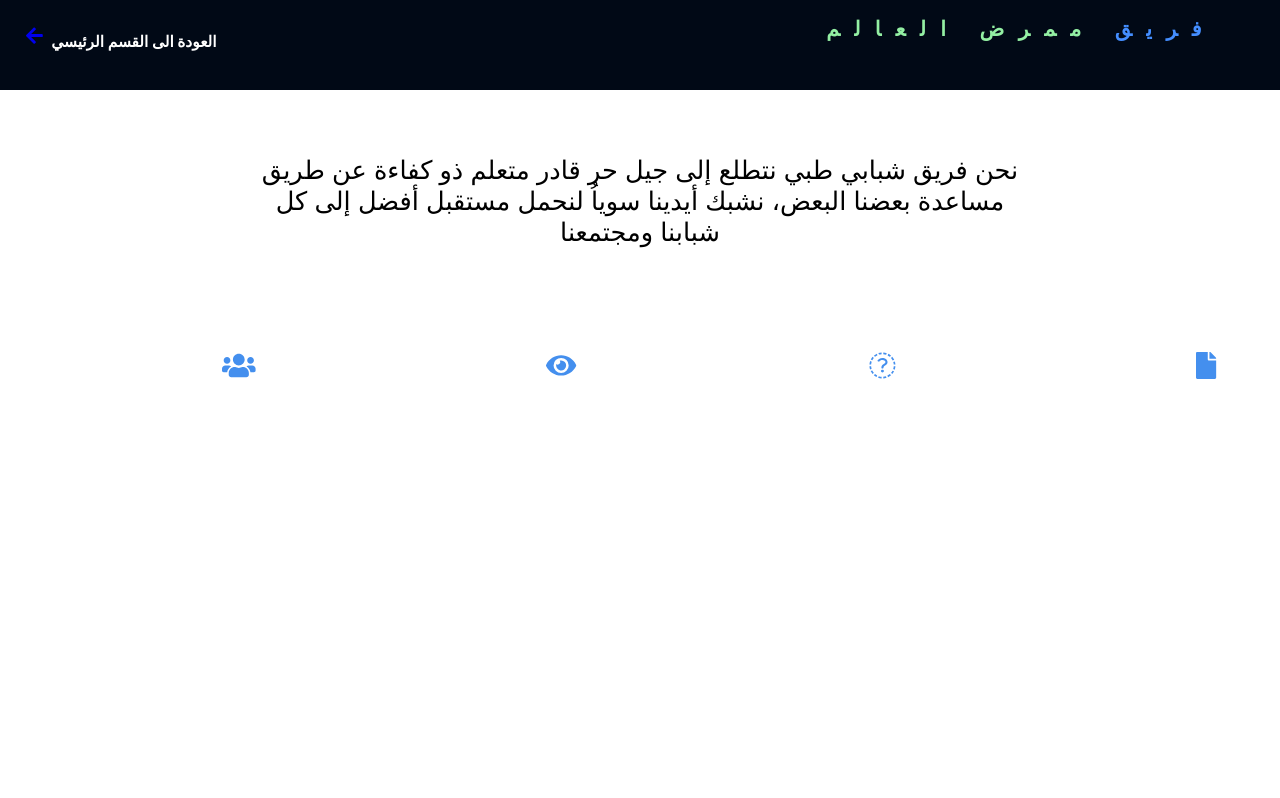
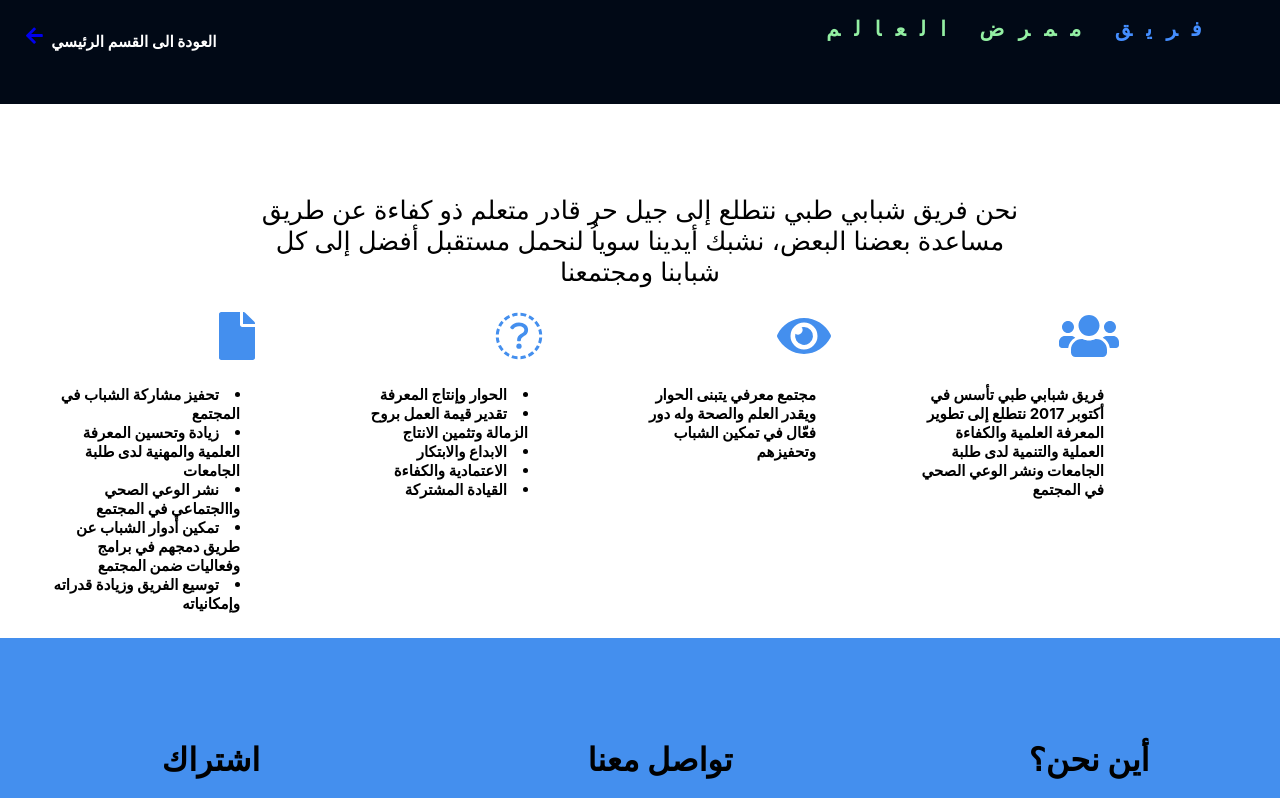
Before and after one commit to yaqootturman/nurse-of-the-world, a React (Create React App) app in the folder client/: page /home/details-about-us in a window 1280 px wide. Shown: the top 798 px of the page. Built offline with nearby package versions, Linux system fonts and the light colour scheme; a web font is replaced by a local one.

Commit message:
change style in who are we

```diff
--- a/client/src/Components/ChangeableComponents/FirstUISection/MainPageForFirstSection/firstdivmainpage.css
+++ b/client/src/Components/ChangeableComponents/FirstUISection/MainPageForFirstSection/firstdivmainpage.css
@@ -1,17 +1,3 @@
-all-page{
-    height:50vw;
-
-
-}
-.div-second{
-    margin-top: -5vh;
-    width: 100%;
-    height: 100vh;
-    background-color: white;
-
-
-  }
-
   @keyframes animate{
     0%{
       background-position: 0 50%;
@@ -31,52 +17,28 @@ all-page{
     padding-top: 5%;
     font-size: 2vw;
 
+}
+.icons{
+    width:90vw;
+    display: flex;
+    direction: rtl;
+    justify-content: space-around;
 
 }
-.icons{
-    padding-top: 10vh;
-    display: grid;
-    grid-template-columns: auto auto auto auto;
 
-
-}
-.icons .first-icon ,.icons .second-icon , .icons .third-icon , .icons .fourth-icon{
-    font-size: 0.7vw;
-    width:20vw;
-    height: 10vh;
-    text-align: right;
-
-
-}
 .hover1,.hover2, .hover3,.hover4{
     color:#448FEE;
 
 }
-.icons  li{
-    direction: rtl;
-}
+
 .first-icon h1, .second-icon h1, .third-icon h1, .fourth-icon h1{
-    opacity: 0;
-    font-size: 19px;
+    font-size: 15px;
+    width:15vw;
+    color: black;
+    padding: 15px;
+
 }
 
-.hover1:hover > h1{
-    opacity: 1;
-    color: black;
-}
-.hover2:hover > h1{
-    opacity: 1;
-    color: black;
-}
-.hover3:hover > h1{
-    opacity: 1;
-    color: black;
-}
-.hover4:hover > h1{
-    opacity: 1;
-    color: black;
-
-}
 /* media query */
 @media only screen and (max-width: 1000px) and (min-width: 700px) {
 
```
